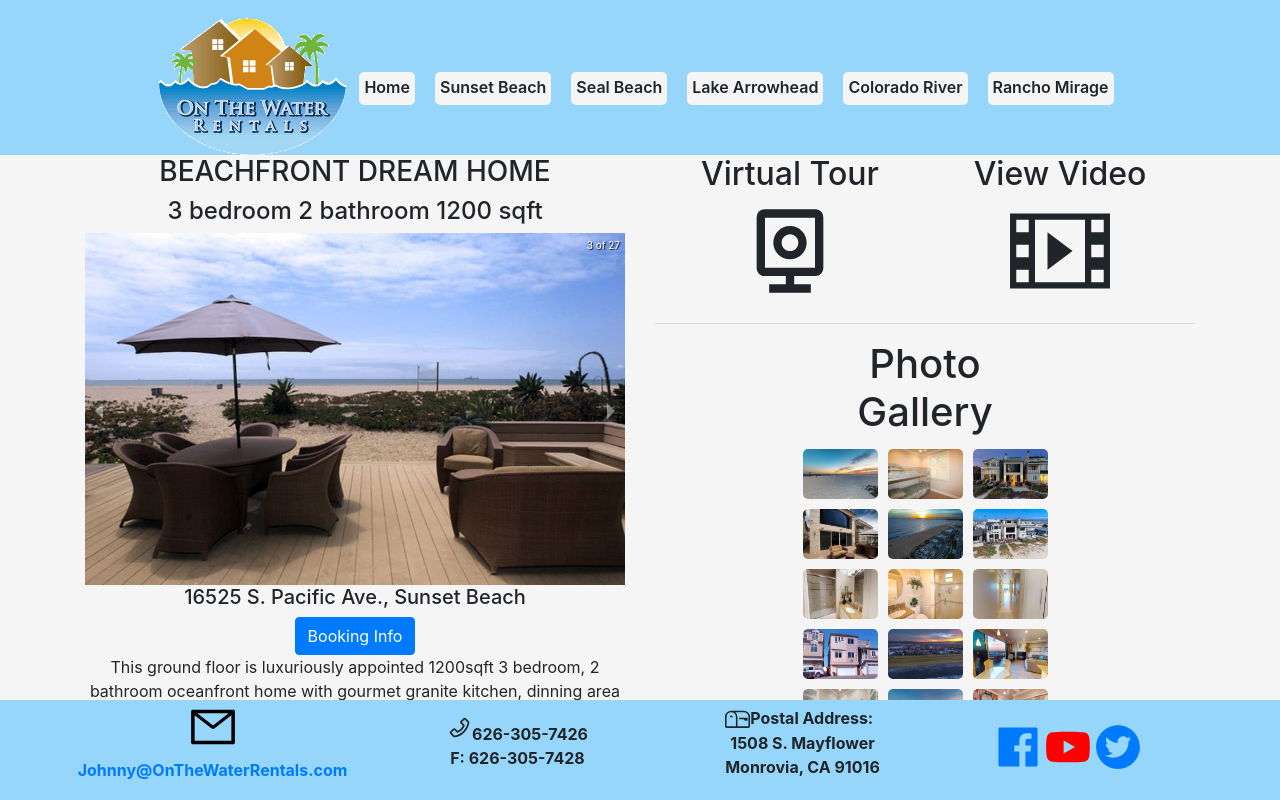
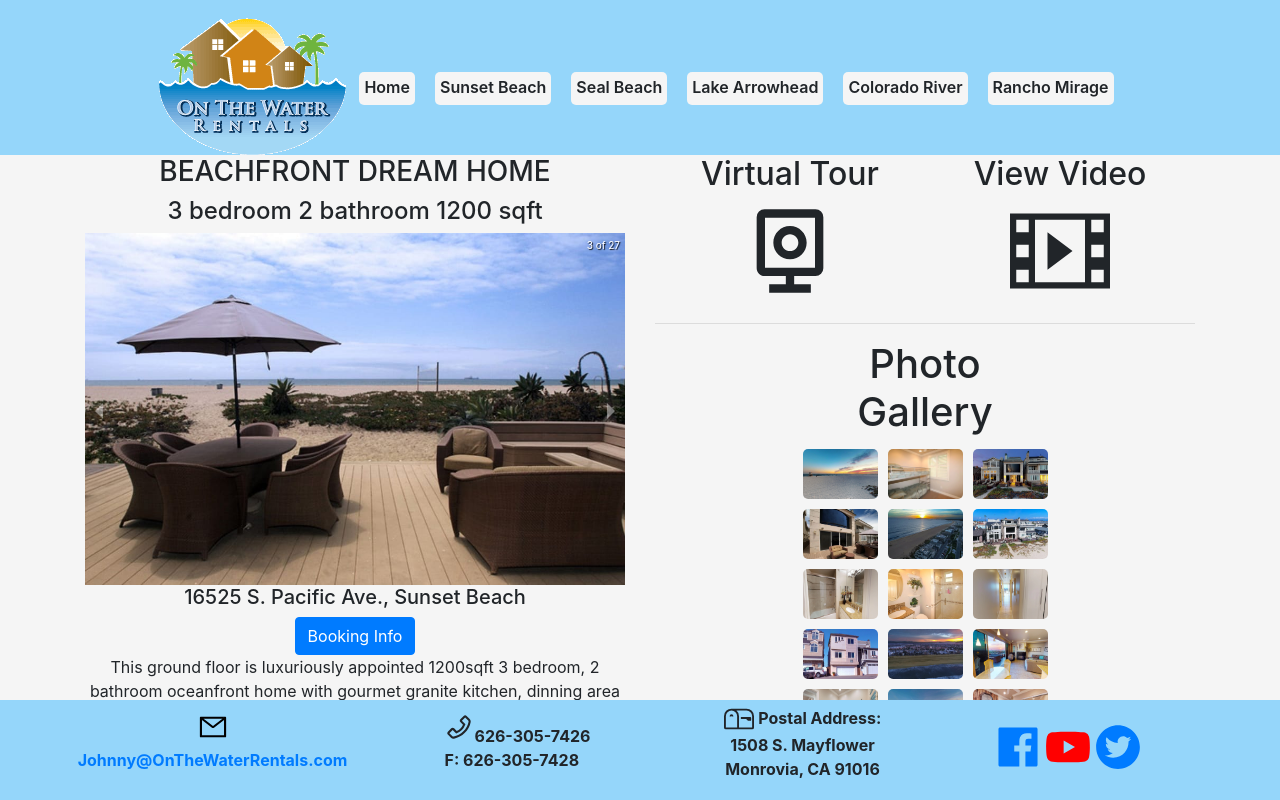
Before and after one commit to ArtimusMaximus/otwrentalsclone2, a React (Create React App) app: page /sunsetbeach1 in a window 1280 px wide. Shown: the top 800 px of the page. Built offline with nearby package versions, Linux system fonts and the light colour scheme.

Commit message:
added css properties to indexcss , overflow-y scroll and modal open padding 0 important to prevent content movement, changed footer icons sizes to match

```diff
--- a/src/components/Footer.js
+++ b/src/components/Footer.js
@@ -3,26 +3,29 @@ import './footer.css';
 import { AiFillFacebook, AiFillYoutube, AiFillTwitterCircle, AiOutlineMail, AiOutlinePhone } from 'react-icons/ai'
 import { BsMailbox } from 'react-icons/bs'
 
+
 function Footer() {
     return (
+
         <footer className="footer d-none d-md-block">
             <div className='container h-100'>
                 <div className='row h-100'>
                 <div className='d-flex justify-content-center align-items-center col-3 text-center'>
-                        <p><a href="mailto:johnny@onthewaterrentals.com"><AiOutlineMail size={50} color={'black'} /></a><a href="mailto:johnny@onthewaterrentals.com"><b>Johnny@OnTheWaterRentals.com</b></a></p>
+                        <p><a href="mailto:johnny@onthewaterrentals.com"><AiOutlineMail size={30} color={'black'} /></a><a href="mailto:johnny@onthewaterrentals.com"><b>Johnny@OnTheWaterRentals.com</b></a></p>
                     </div>
-                    <div className='d-flex justify-content-center align-items-center text-center col-3'>
+                    <div className='d-flex justify-content-center align-items-center col-3'>
                         <ul style={{listStyleType: 'none'}}>
-                            <li><AiOutlinePhone size={25} /><b>626-305-7426</b></li>
+                            <li><AiOutlinePhone size={30} /><b>626-305-7426</b></li>
                             <li><b>F: 626-305-7428</b></li>
                         </ul>
                     </div>
 
-                    <div className='d-flex justify-content-center col-3 align-items-center text-center'>
-                        <ul style={{listStyleType: 'none'}}>
-                            <li className='d-flex align-items-center'><BsMailbox size={25} />{'  '}<b>Postal Address:</b></li>
-                            <li><b>1508 S. Mayflower</b></li>
-                            <li><b>Monrovia, CA 91016</b></li>
+                    <div className='d-flex justify-content-center align-items-center col-3'>
+                        <ul style={{listStyleType: 'none', margin: '0px !important'}}>
+
+                            <li className='d-flex align-items-center'><BsMailbox size={30} />&nbsp;<b>Postal Address:</b></li>
+                            <li className='text-center'><b>1508 S. Mayflower</b></li>
+                            <li className='text-center'><b>Monrovia, CA 91016</b></li>
                         </ul>
                     </div>
                     <div className='d-flex justify-content-center col-3 align-items-center text-center'>
@@ -35,6 +38,7 @@ function Footer() {
                 </div>
             </div>
         </footer>
+
     )
 }
 
--- a/src/components/VirtualTour.js
+++ b/src/components/VirtualTour.js
@@ -32,7 +32,7 @@ export default () => {
 
 
     useEffect(() => {
-        console.log(location.pathname)
+
         // location.pathname === '/ranchomirage' ? setMatterPortData(mpRanchoLink) : null
         setMatterPortData()
     }, [location])
--- a/src/components/content/SunsetB1.js
+++ b/src/components/content/SunsetB1.js
@@ -3,6 +3,7 @@ import { Modal } from 'react-bootstrap';
 import VirtualTour from '../VirtualTour';
 import BookingInfo from './BookingInfo';
 import SunsetCaro1 from './carousels/SunsetCaro1';
+import './modal.css'
 import img0 from "./images/sunsetbeachimages/1.webp"
 import img1 from "./images/sunsetbeachimages/10.webp"
 import img2 from "./images/sunsetbeachimages/11.webp"
@@ -56,7 +57,10 @@ export default () => {
     const modalStyles = {
         width: '100%',
         margin: '5px',
-        borderRadius: '5px'
+        borderRadius: '5px',
+        paddingRight: '0px !important',
+        marginRight: '0px !important'
+
     }
 
     return (
--- a/src/components/footer.css
+++ b/src/components/footer.css
@@ -6,4 +6,6 @@
     bottom: 0;
     left: 0;
     z-index: 3;
+
+
 }
--- a/src/index.css
+++ b/src/index.css
@@ -1,5 +1,5 @@
 body {
-  margin: 0;
+  margin: 0 auto;
   font-family: -apple-system, BlinkMacSystemFont, 'Segoe UI', 'Roboto', 'Oxygen',
     'Ubuntu', 'Cantarell', 'Fira Sans', 'Droid Sans', 'Helvetica Neue',
     sans-serif;
@@ -7,9 +7,20 @@ body {
   -moz-osx-font-smoothing: grayscale;
   background-color: whitesmoke;
 
+
+
 }
 
 code {
   font-family: source-code-pro, Menlo, Monaco, Consolas, 'Courier New',
     monospace;
 }
+
+html {
+  overflow-y: scroll;
+
+}
+
+.modal-open {
+  padding-right: 0px !important;
+}
```
Also changed, not shown: src/App.css (+0 -14 lines), src/components/content/modal.css (added).
